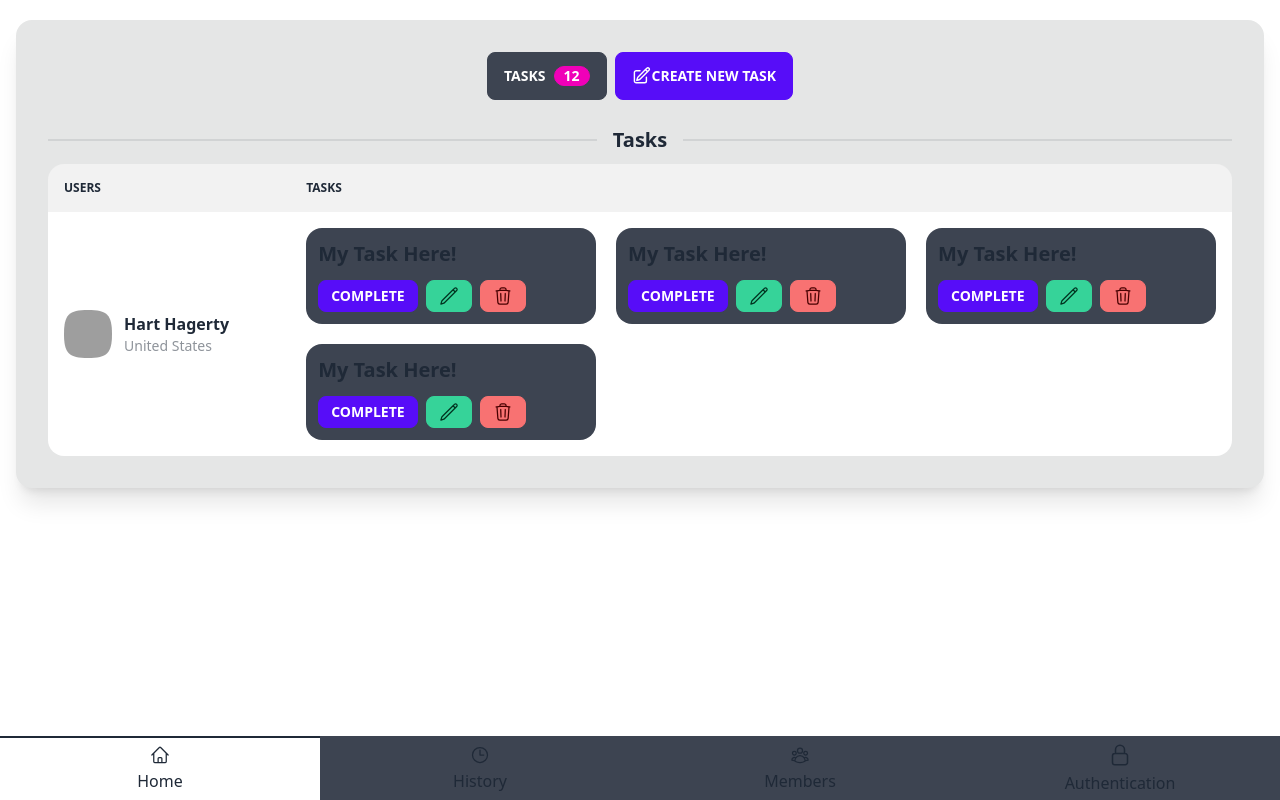
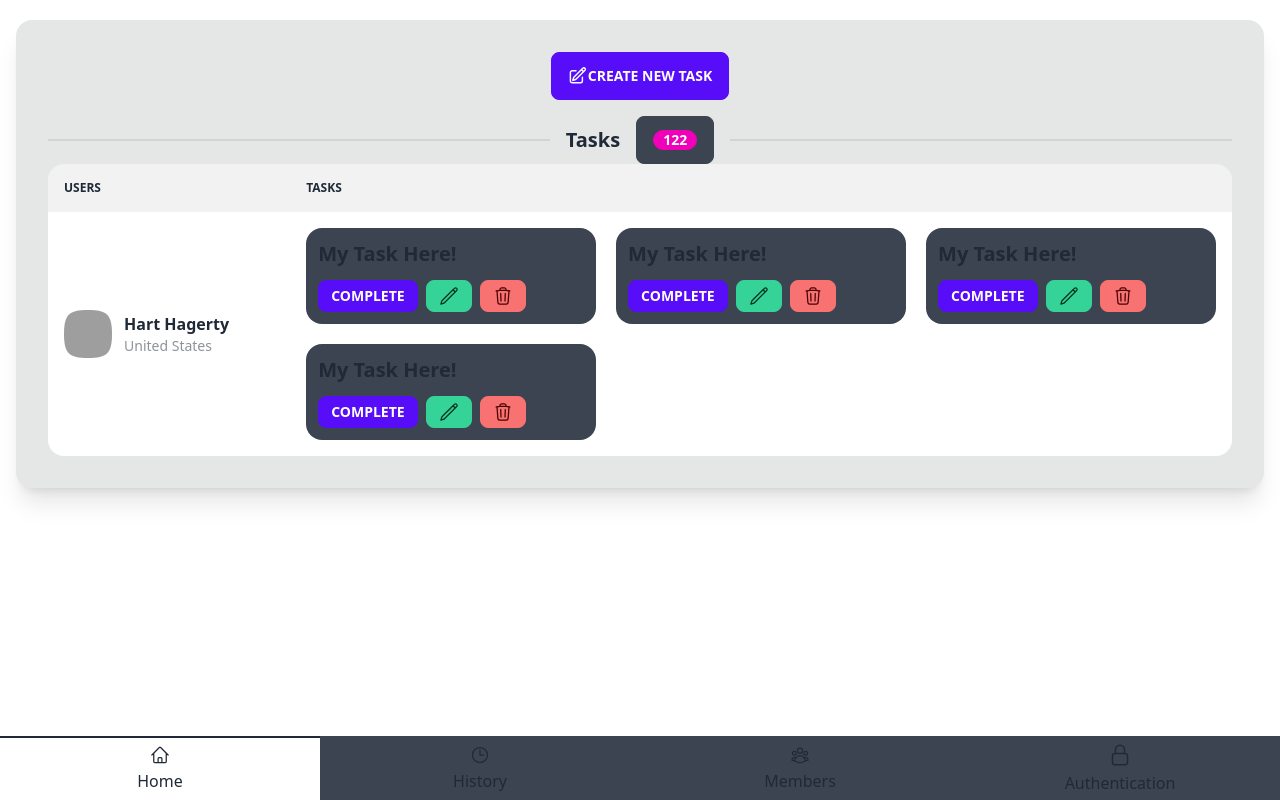
Before and after one commit to masihgh/GodzilaTodoList, a React (Vite) app: page / in a window 1280 px wide. Built offline with nearby package versions, Linux system fonts and the light colour scheme; grey boxes are pictures that could not be loaded.

Commit message:
Change Title To Title Component

```diff
--- a/src/pages/History.jsx
+++ b/src/pages/History.jsx
@@ -1,6 +1,7 @@
 import MainLayout from "../layouts/MainLayout"
 import getAllHistory from "../api/HistoryAPI"
 import React, { useState, useEffect } from "react";
+import Title from "../components/Title";
 
 function History() {
   const [Histories, setHistories] = useState([]);
@@ -34,7 +35,7 @@ function History() {
     <MainLayout>
 
       <div className="card bg-base-300 shadow-xl p-8 ">
-        <div className="divider">History</div>
+        <Title value={Histories.length} title="Histories"/>
         <div>
           {Histories && Histories.map((history, index) => {
             return (
--- a/src/pages/Home.jsx
+++ b/src/pages/Home.jsx
@@ -1,4 +1,5 @@
 import React, { useState } from "react";
+import Title from "../components/Title";
 import MainLayout from "../layouts/MainLayout"
 
 function Home() {
@@ -16,10 +17,6 @@ function Home() {
     <MainLayout>
       <div className="card bg-base-300 shadow-xl p-8 ">
         <section className="card-actions mx-auto pb-4">
-          <button className="btn gap-2">
-            Tasks
-            <div className="badge badge-secondary">12</div>
-          </button>
           <label htmlFor="modal-create-task" className="btn btn-primary"><svg xmlns="http://www.w3.org/2000/svg" fill="none" viewBox="0 0 25 25" strokeWidth={1.8} stroke="currentColor" className="w-5 h-5"><path strokeLinecap="round" strokeLinejoin="round" d="M16.862 4.487l1.687-1.688a1.875 1.875 0 112.652 2.652L10.582 16.07a4.5 4.5 0 01-1.897 1.13L6 18l.8-2.685a4.5 4.5 0 011.13-1.897l8.932-8.931zm0 0L19.5 7.125M18 14v4.75A2.25 2.25 0 0115.75 21H5.25A2.25 2.25 0 013 18.75V8.25A2.25 2.25 0 015.25 6H10" /></svg> Create New Task</label>
         </section>
 
@@ -95,7 +92,7 @@ function Home() {
             </div>
           </div>
         </div>
-        <div className="divider">Tasks</div>
+        <Title value={122} title="Tasks"/>
         <div className="overflow-x-auto">
           <table className="table table-zebra w-full">
             {/* head */}
--- a/src/pages/Members.jsx
+++ b/src/pages/Members.jsx
@@ -3,6 +3,7 @@ import { getAllMembers } from "../api/MemberAPI";
 import { Skills } from "../features/members/Skills";
 import MainLayout from "../layouts/MainLayout"
 import config from "../config";
+import Title from "../components/Title";
 function Members() {
   const [Users, setUsers] = useState([]);
   useEffect(() => {
@@ -55,13 +56,9 @@ function Members() {
             Sudo
             <div className="badge badge-warning">MasihGh</div>
           </button>
-          <button className="btn gap-2">
-            Members
-            <div className="badge badge-secondary">{Users.length}</div>
-          </button>
           <label htmlFor="modal-new-member" className="btn btn-primary"><svg xmlns="http://www.w3.org/2000/svg" fill="none" viewBox="0 0 25 25" strokeWidth={1.8} stroke="currentColor" className="w-5 h-5"><path strokeLinecap="round" strokeLinejoin="round" d="M16.862 4.487l1.687-1.688a1.875 1.875 0 112.652 2.652L10.582 16.07a4.5 4.5 0 01-1.897 1.13L6 18l.8-2.685a4.5 4.5 0 011.13-1.897l8.932-8.931zm0 0L19.5 7.125M18 14v4.75A2.25 2.25 0 0115.75 21H5.25A2.25 2.25 0 013 18.75V8.25A2.25 2.25 0 015.25 6H10" /></svg> Create New Member</label>
         </section>
-        <div className="divider">Members</div>
+        <Title value={Users.length} title="Members"/>
         <div className="members">
           {Users && Users.map((user, index) => {
             return (
```
